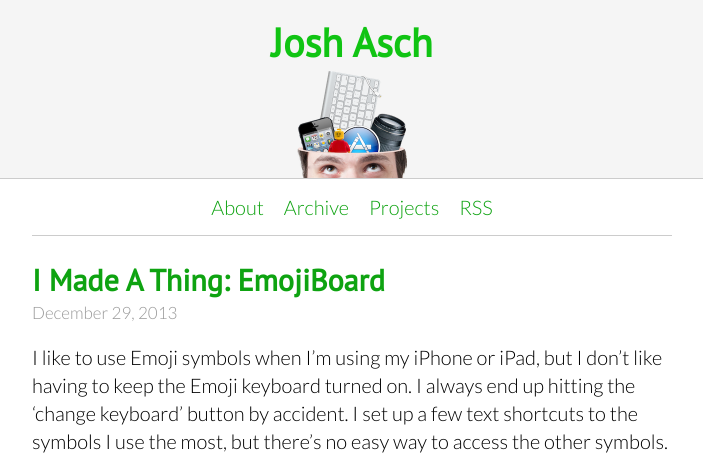
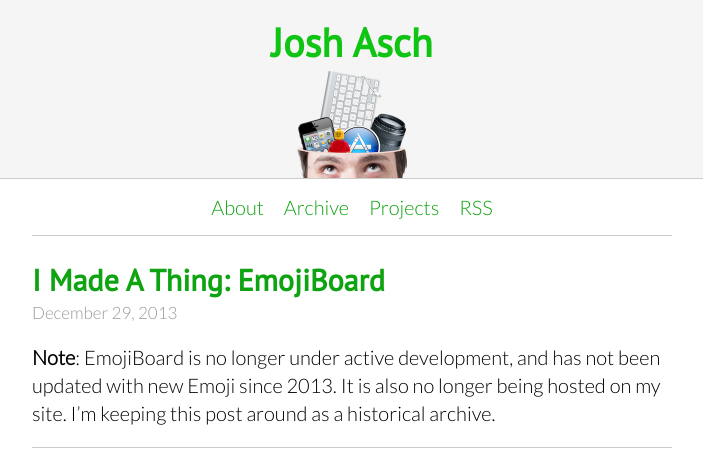
Before and after one commit to jobbogamer/jobbogamer.github.io, a Jekyll site: the page built from _posts/blog/2013-12-29-i-made-a-thing-emojiboard.md, in a window 1280 px wide. Shown: the top 460 px of the page, without its empty margins (288-991 px from the left). Built offline with Jekyll 4.4.1, drawn with Linux system fonts in a browser that asks for light colours; comment, search, counter and statistics services are not loaded.

Commit message:
Note that EmojiBoard is deprecated

```diff
--- a/_posts/blog/2013-12-29-i-made-a-thing-emojiboard.md
+++ b/_posts/blog/2013-12-29-i-made-a-thing-emojiboard.md
@@ -4,6 +4,10 @@
 categories: [iOS]
 layout: post
 ---
+
+**Note**: EmojiBoard is no longer under active development, and has not been updated with new Emoji since 2013. It is also no longer being hosted on my site. I'm keeping this post around as a historical archive.
+
+***
 
 I like to use Emoji symbols when I'm using my iPhone or iPad, but I don't like having to keep the Emoji keyboard turned on. I always end up hitting the 'change keyboard' button by accident. I set up a few text shortcuts to the symbols I use the most, but there's no easy way to access the other symbols. So I made one. <!-- more -->
 
```
